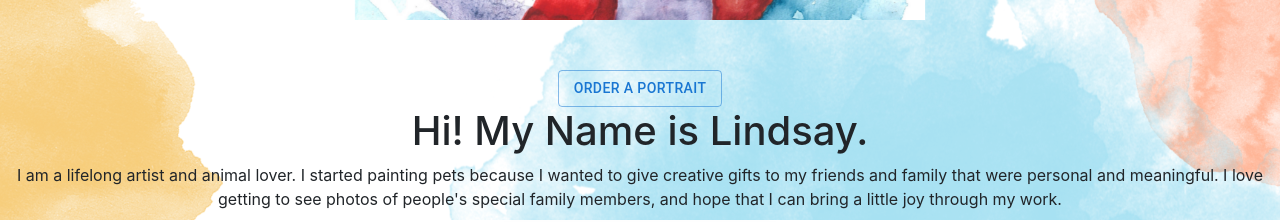
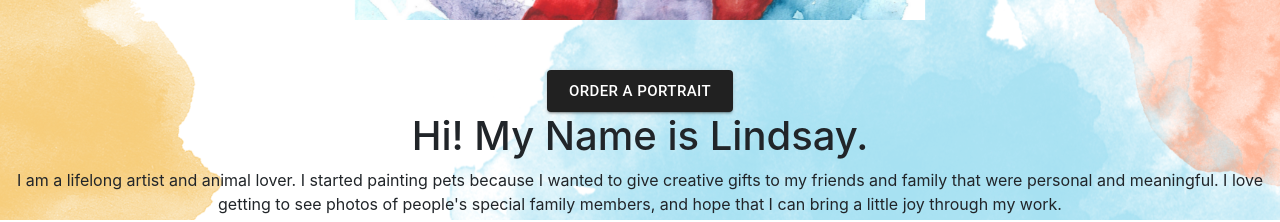
Before and after one commit to lindsay-henderson/paint-all-the-dogs, a React (Create React App) app: page / in a window 1280 px wide. Shown: the part 580-802 px from the top of the page. Built offline with nearby package versions, Linux system fonts and the light colour scheme.

Commit message:
change standard button color

```diff
--- a/src/App.css
+++ b/src/App.css
@@ -17,6 +17,10 @@
 
 .bg-img {
   width: 100%;
+}
+
+.button {
+  background-color: black;
 }
 
 
--- a/src/App.js
+++ b/src/App.js
@@ -5,12 +5,22 @@
 import {Ordering} from './components/Ordering'
 import {Main} from './components/Main/Main'
 import NavBar from './components/NavBar/NavBar'
+import { createTheme, ThemeProvider } from '@mui/material/styles'
+import { grey } from '@mui/material/colors';
 
+const theme = createTheme({
+  palette: {
+    primary: {
+      main:grey[900],
+      darker: '#37474f'
+  }}
+})
 
 function App() {
   return (
     <div className="app">
     <div className="bg-img">
+    <ThemeProvider theme={theme}>
       <NavBar/>
         <main>
         <Routes>
@@ -24,6 +34,7 @@
           element={<ContactForm/>} />
         </Routes>
         </main>
+        </ThemeProvider>
       </div>
     </div>
   );
--- a/src/components/About.jsx
+++ b/src/components/About.jsx
@@ -5,7 +5,7 @@
   return (
     <div className="about" id="about">
       <a href='/ordering'>
-        <Button variant="outlined">Order a Portrait</Button>
+        <Button className='button' variant="contained" size='large'>Order a Portrait</Button>
         </a>
       <h1>Hi! My Name is Lindsay.</h1>
 
```
